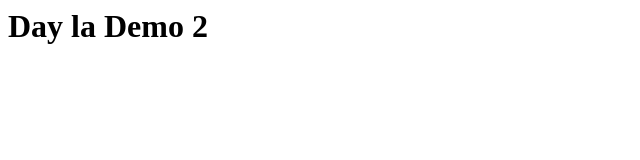
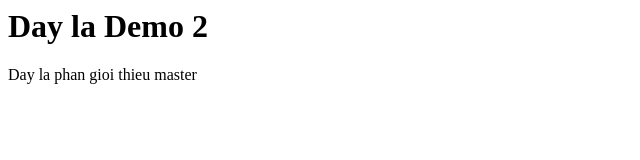
Before and after one commit to hieubao03/Demo2, a plain HTML site: page index.html in a window 1280 px wide. Shown: the whole page, without its empty margins (0-640 px from the left). Drawn offline with Linux system fonts and the light colour scheme.

Commit message:
Update Master

```diff
--- a/index.html
+++ b/index.html
@@ -1 +1,3 @@
 <h1>Day la Demo 2</h1>
+
+<p>Day la phan gioi thieu master</p>
```
